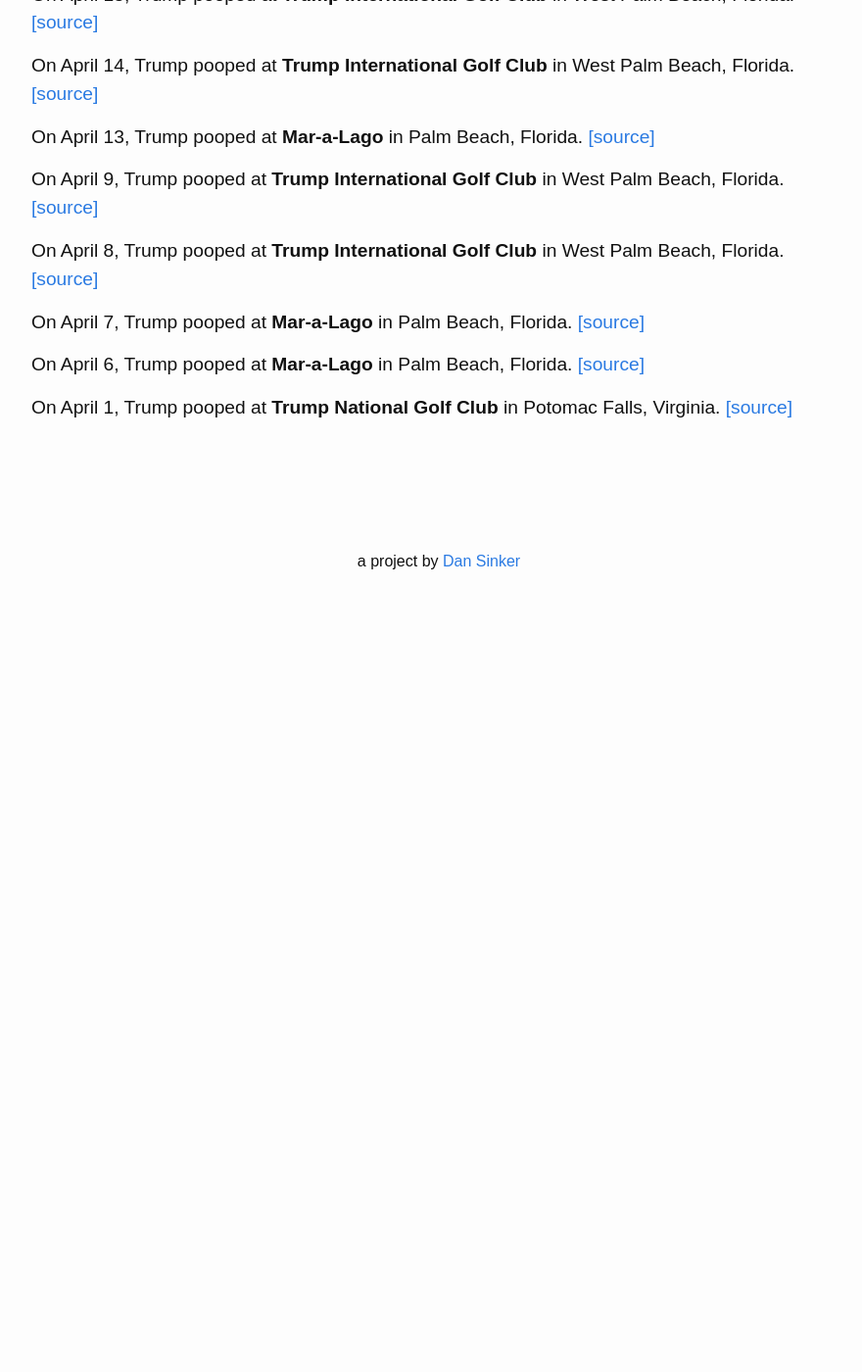
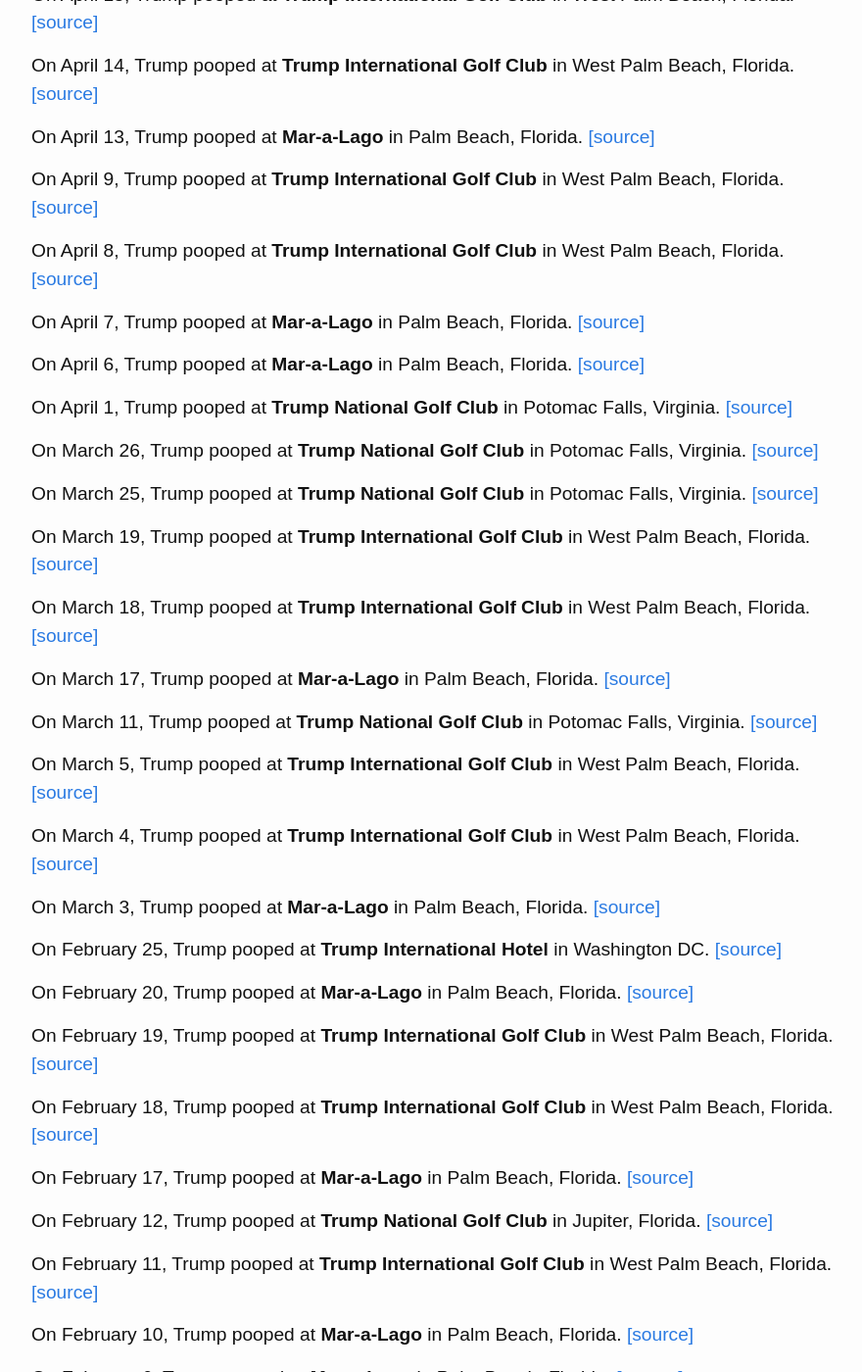
Before and after one commit to dansinker/trumppoopwatch.org, a Jekyll site: the page built from pooparchive.md, in a window 1280 px wide and 1400 px high, scrolled down 4382 px. Shown: the whole window at 98% size, without its empty margins (192-1072 px from the left). Built offline with Jekyll 4.4.1, drawn with Linux system fonts in a browser that asks for light colours; nearby versions of some CDN libraries; before the commit the page ends 5012 px from its top, so only the background shows below that; some of the changed text lies outside the part shown.

```diff
--- a/_data/trumps.yml
+++ b/_data/trumps.yml
@@ -339,3 +339,87 @@ poops:
   city: Potomac Falls, Virginia
   date: 2017-4-1
   link: https://factba.se/topic/calendar
+- location: Trump National Golf Club
+  city: Potomac Falls, Virginia
+  date: 2017-3-26
+  link: https://factba.se/topic/calendar
+- location: Trump National Golf Club
+  city: Potomac Falls, Virginia
+  date: 2017-3-25
+  link: https://factba.se/topic/calendar
+- location: Trump International Golf Club
+  city: West Palm Beach, Florida
+  date: 2017-3-19
+  link: https://factba.se/topic/calendar
+- location: Trump International Golf Club
+  city: West Palm Beach, Florida
+  date: 2017-3-18
+  link: https://factba.se/topic/calendar
+- location: Mar-a-Lago
+  city: Palm Beach, Florida
+  date: 2017-3-17
+  link: https://factba.se/topic/calendar
+- location: Trump National Golf Club
+  city: Potomac Falls, Virginia
+  date: 2017-3-11
+  link: https://factba.se/topic/calendar
+- location: Trump International Golf Club
+  city: West Palm Beach, Florida
+  date: 2017-3-5
+  link: https://factba.se/topic/calendar
+- location: Trump International Golf Club
+  city: West Palm Beach, Florida
+  date: 2017-3-4
+  link: https://factba.se/topic/calendar
+- location: Mar-a-Lago
+  city: Palm Beach, Florida
+  date: 2017-3-3
+  link: https://factba.se/topic/calendar
+- location: Trump International Hotel
+  city: Washington DC
+  date: 2017-2-25
+  link: https://factba.se/topic/calendar
+- location: Mar-a-Lago
+  city: Palm Beach, Florida
+  date: 2017-2-20
+  link: https://factba.se/topic/calendar
+- location: Trump International Golf Club
+  city: West Palm Beach, Florida
+  date: 2017-2-19
+  link: https://factba.se/topic/calendar
+- location: Trump International Golf Club
+  city: West Palm Beach, Florida
+  date: 2017-2-18
+  link: https://factba.se/topic/calendar
+- location: Mar-a-Lago
+  city: Palm Beach, Florida
+  date: 2017-2-17
+  link: https://factba.se/topic/calendar
+- location: Trump National Golf Club
+  city: Jupiter, Florida
+  date: 2017-2-12
+  link: https://twitter.com/realDonaldTrump/status/934031535757582336
+- location: Trump International Golf Club
+  city: West Palm Beach, Florida
+  date: 2017-2-11
+  link: https://factba.se/topic/calendar
+- location: Mar-a-Lago
+  city: Palm Beach, Florida
+  date: 2017-2-10
+  link: https://factba.se/topic/calendar
+- location: Mar-a-Lago
+  city: Palm Beach, Florida
+  date: 2017-2-6
+  link: https://factba.se/topic/calendar
+- location: Trump International Golf Club
+  city: West Palm Beach, Florida
+  date: 2017-2-5
+  link: https://factba.se/topic/calendar
+- location: Trump International Golf Club
+  city: West Palm Beach, Florida
+  date: 2017-2-4
+  link: https://factba.se/topic/calendar
+- location: Mar-a-Lago
+  city: Palm Beach, Florida
+  date: 2017-2-3
+  link: https://factba.se/topic/calendar
```
